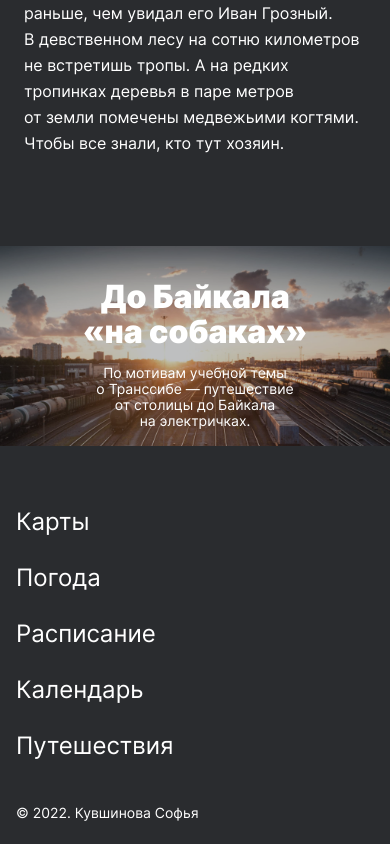
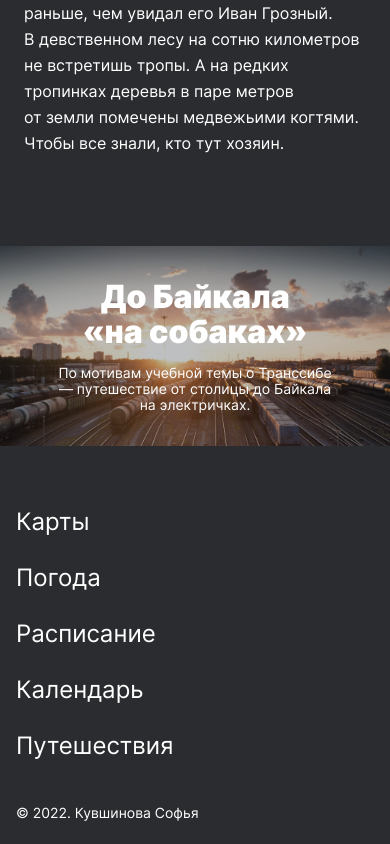
Before and after one commit to SonjaKuv/travel-in-russia, a plain HTML site: page index.html in a window 390 px wide. Shown: the part 9681-10525 px from the top of the page. Drawn offline with Linux system fonts and the light colour scheme.

Commit message:
блок cover сделан сеткой

```diff
--- a/blocks/cover/__background/cover__background.css
+++ b/blocks/cover/__background/cover__background.css
@@ -5,6 +5,13 @@
   background-position: center;
   margin: 0 auto;
   text-decoration: none;
+  display: grid;
+  grid-template-areas:
+    "..."
+    "tit"
+    "subtit"
+    ".";
+  gap: 32px;
 }
 
 .cover__background::before {
@@ -26,23 +33,28 @@
 @media (max-width: 600px) {
   .cover__background {
     min-height: 200px;
+    align-content: center;
+    gap: 16px;
   }
 }
 
 @media (min-width: 601px) and (max-width: 768px) {
   .cover__background {
     min-height: 480px;
+    align-content: center;
   }
 }
 
 @media (min-width: 769px) and (max-width: 1024px) {
   .cover__background {
     min-height: 640px;
+    align-content: center;
   }
 }
 
 @media (min-width: 1025px) {
   .cover__background {
     min-height: 740px;
+    align-content: center;
   }
 }
--- a/blocks/cover/__grid-container/cover__grid-container.css
+++ /dev/null
@@ -1,30 +0,0 @@
-.cover__grid-container {
-  display: grid;
-  grid-template-rows: 1fr 1fr;
-  gap: 32px;
-}
-
-@media (max-width: 600px) {
-  .cover__grid-container {
-    gap: 16px;
-    padding-top: 33px;
-  }
-}
-
-@media (min-width: 601px) and (max-width: 768px) {
-  .cover__grid-container {
-    padding-top: 115px;
-  }
-}
-
-@media (min-width: 769px) and (max-width: 1024px) {
-  .cover__grid-container {
-    padding-top: 195px;
-  }
-}
-
-@media (min-width: 1025px) {
-  .cover__grid-container {
-    padding-top: 245px;
-  }
-}
--- a/blocks/cover/__subtitle/cover__subtitle.css
+++ b/blocks/cover/__subtitle/cover__subtitle.css
@@ -5,13 +5,14 @@
   font-weight: 400;
   margin-left: auto;
   margin-right: auto;
+  grid-area: subtit;
 }
 
 @media (max-width: 600px) {
   .cover__subtitle {
     font-size: 14px;
     line-height: 16px;
-    max-width: 260px;
+    max-width: 275px;
   }
 }
 
--- a/blocks/cover/__title/cover__title.css
+++ b/blocks/cover/__title/cover__title.css
@@ -5,6 +5,7 @@
   font-weight: 900;
   margin-left: auto;
   margin-right: auto;
+  grid-area: tit;
 }
 
 @media (max-width: 600px) {
--- a/index.html
+++ b/index.html
@@ -342,14 +342,12 @@
             class="cover__background image"
             href="https://stampsy.com/na-elektrichkakh-do-baikala"
           >
-            <div class="cover__grid-container">
-              <h2 class="cover__title root">До Байкала «на&nbsp;собаках»</h2>
-              <p class="cover__subtitle root">
-                По&nbsp;мотивам учебной темы о&nbsp;Транссибе
-                &mdash;&nbsp;путешествие от&nbsp;столицы&nbsp;до&nbsp;Байкала
-                на&nbsp;электричках.
-              </p>
-            </div>
+            <h2 class="cover__title root">До Байкала «на&nbsp;собаках»</h2>
+            <p class="cover__subtitle root">
+              По&nbsp;мотивам&nbsp;учебной&nbsp;темы о&nbsp;Транссибе
+              &mdash;&nbsp;путешествие от&nbsp;столицы&nbsp;до&nbsp;Байкала
+              на&nbsp;электричках.
+            </p>
           </a>
         </section>
       </main>
--- a/pages/index.css
+++ b/pages/index.css
@@ -41,7 +41,6 @@
 
 @import url("../blocks/cover/cover.css");
 @import url("../blocks/cover/__background/cover__background.css");
-@import url("../blocks/cover/__grid-container/cover__grid-container.css");
 @import url("../blocks/cover/__title/cover__title.css");
 @import url("../blocks/cover/__subtitle/cover__subtitle.css");
 
```
